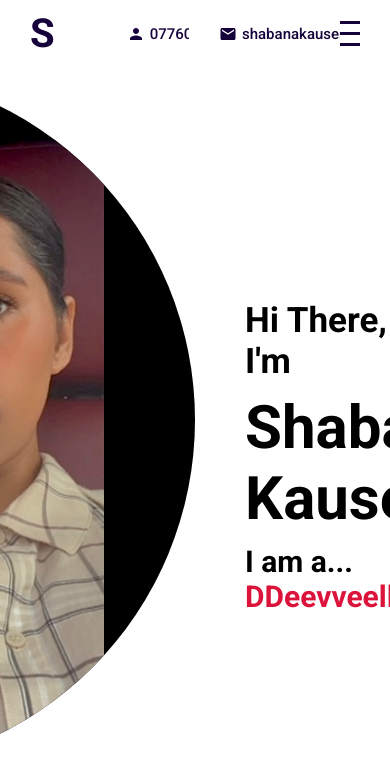
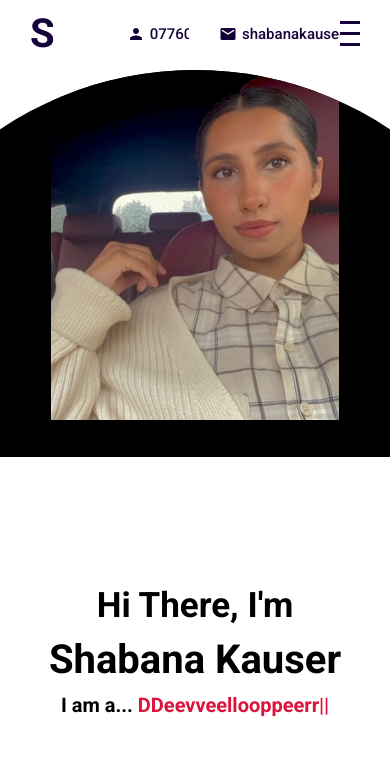
Before and after one commit to shabana89/portfolio, a React (Create React App) app in the folder my-portfolio/: page / in a window 390 px wide. Shown: the top 772 px of the page. Built offline with nearby package versions, Linux system fonts and the light colour scheme.

Commit message:
added some scss for mobile responsiveness for image and headings on intro page, will look at top bar next

```diff
--- a/my-portfolio/src/components/intro/intro.scss
+++ b/my-portfolio/src/components/intro/intro.scss
@@ -1,6 +1,14 @@
+@import "../../global.scss";
+
 .intro {
     background-color: white;
     display: flex;
+
+@include mobile {
+    flex-direction: column;
+    align-items: center;
+
+}
 
     .left{
         flex: 0.5;
@@ -16,8 +24,16 @@
             justify-content: center;
             float: right;
 
+            @include mobile {
+                align-items: flex-start;
+            }
+
             img{
                 height: 90%;
+
+                @include mobile {
+                    height: 50%;
+                }
             }
         }
 
@@ -35,9 +51,18 @@
             flex-direction: column;
             justify-content: center;
 
+            @include mobile {
+                padding-left: 0;
+                align-items: center;
+            }
+
             h1{
                 font-size: 60px;
                 margin: 10px 0;
+
+                @include mobile {
+                    font-size: 40px;
+                }
             }
 
             h2{
@@ -46,6 +71,10 @@
 
             h3{
                 font-size: 30px;
+
+                @include mobile {
+                    font-size: 20px;
+                }
 
                 span{
                     font-size: inherit;
--- a/my-portfolio/src/global.scss
+++ b/my-portfolio/src/global.scss
@@ -1 +1,9 @@
 $mainColor: #15023a;
+
+$width: 768px;
+
+@mixin mobile {
+    @media (max-width: #{$width}) {
+        @content
+    }
+}
```
